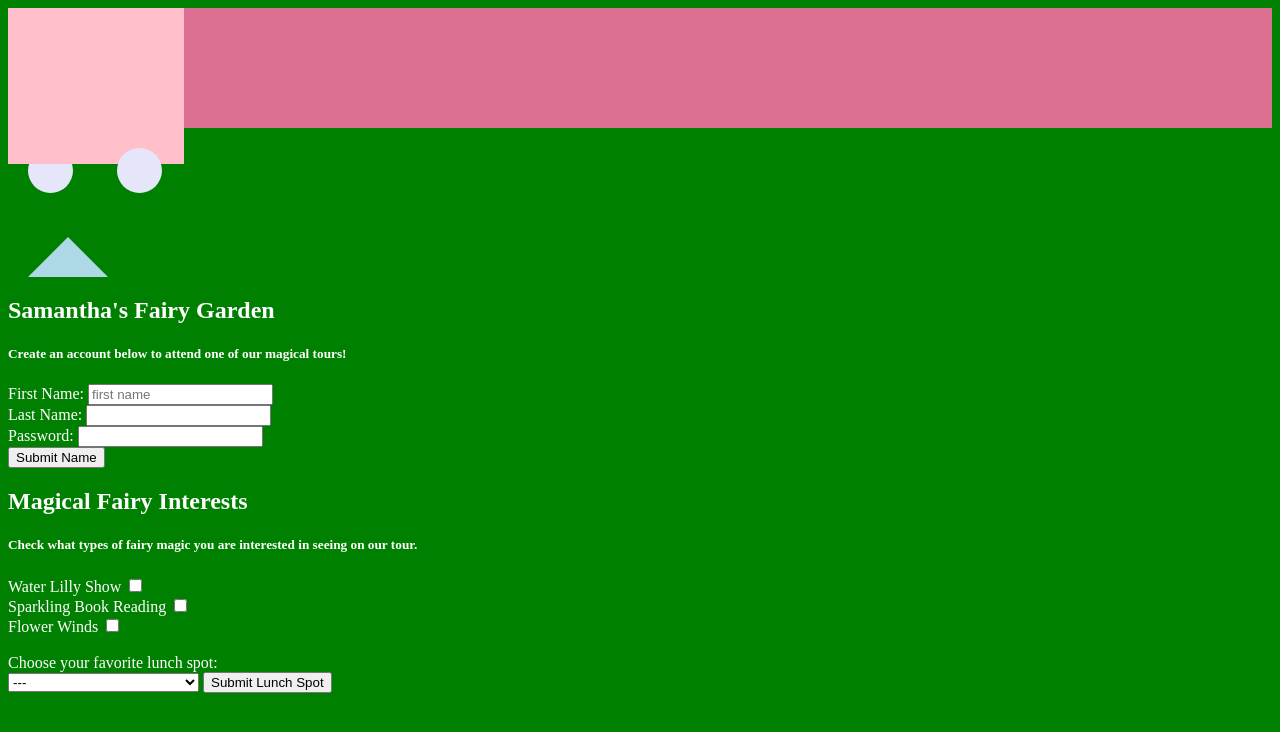
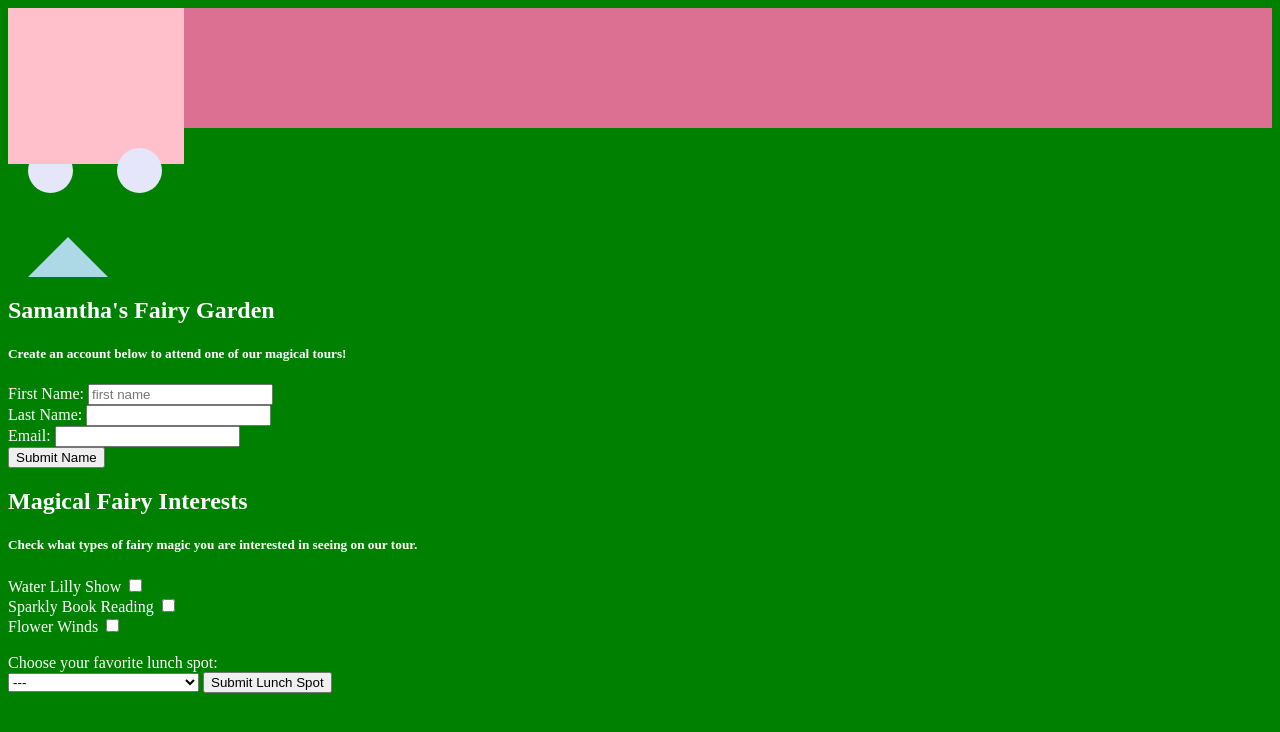
Before and after one commit to samgar2/block09-workshop-picasso-painting, a plain HTML site: page index.html in a window 1280 px wide. Drawn offline with Linux system fonts and the light colour scheme.

```diff
--- a/index.html
+++ b/index.html
@@ -32,18 +32,18 @@
         <label for="lastname">Last Name:</label>
         <input type="text" name="lastname"/><br />
 
-        <label for="pw">Password:</label>
-        <input type="password" name="pw"/><br />
+        <label for="email">Email:</label>
+        <input type="email" name="email"/><br />
 
         <input type="submit" value="Submit Name" />
     </form>
 
     <h2>Magical Fairy Interests</h2>
     <h5>Check what types of fairy magic you are interested in seeing on our tour.</h5>
-    <form>
+    <form action="submitted.html">
         <label for="waterlillyshow">Water Lilly Show</label>
         <input type="checkbox" name="waterlillyshow"/><br />
-        <label for="sparklyreading">Sparkling Book Reading</label>
+        <label for="sparklybookreading">Sparkly Book Reading</label>
         <input type="checkbox" name="sparklybookreading"/><br />
         <label for="flowerwinds">Flower Winds</label>
         <input type="checkbox" name="flowerwinds"/><br />
```
Also changed, not shown: submitted.html (added, +11 -0 lines).
